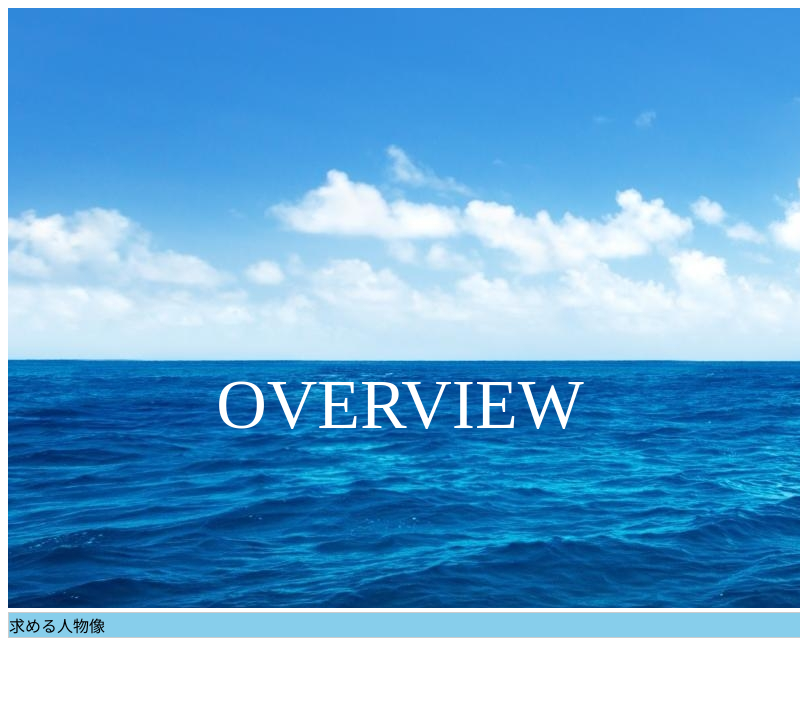
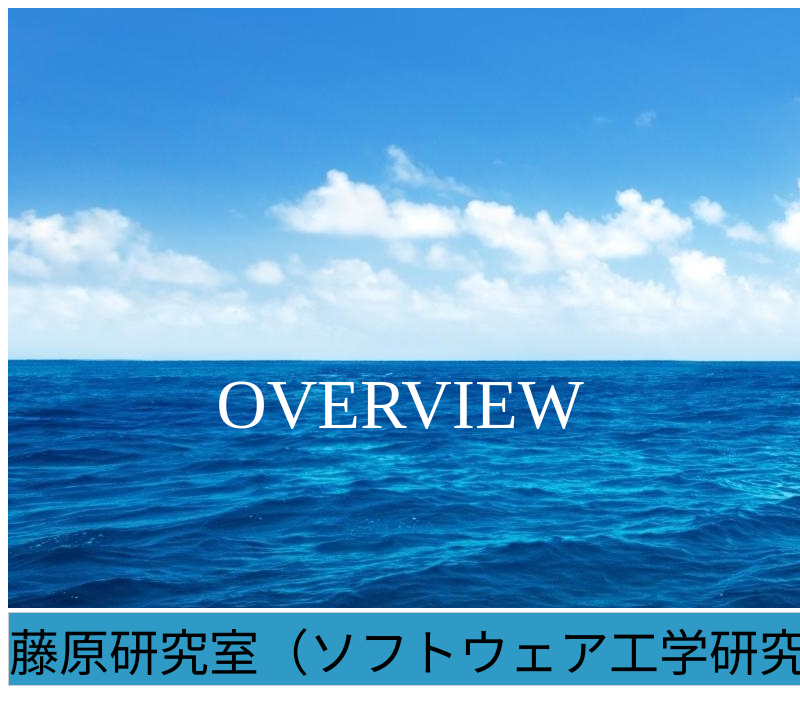
Before and after one commit to tcu-sdlab/toyota-ct-selab.github.io, an Electron app: page overview.html in a window 800 px wide. Shown: the top 724 px of the page. Drawn offline with Linux system fonts and the light colour scheme.

Commit message:
modified

```diff
--- a/overview.html
+++ b/overview.html
@@ -10,9 +10,7 @@
     <p>OVERVIEW</p>
 </div>
 <div class="overview">
-    <div class="list">
-        求める人物像
-    </div>
+    <div class="list">藤原研究室（ソフトウェア工学研究室）</div>
 </div>
 
 <body>
--- a/style-overview.css
+++ b/style-overview.css
@@ -11,16 +11,17 @@
     left: 50%;
     transform: translate(-50%,-50%);
     font-size: 70px;
-
+    margin-bottom: 2.5rem;
 }
 
 .overview{
     border: 1px solid #cccccc;
-    background-color: skyblue;
+    background-color: rgb(46, 154, 197);
     width: 900px;
     margin: 0 auto;
 }
 
-.list{
-
+.overview .list{
+    text-align: center;
+    font-size: 50px;
 }
```
Also changed, not shown: index.js (added, +22 -0 lines), package.json (added, +23 -0 lines).
